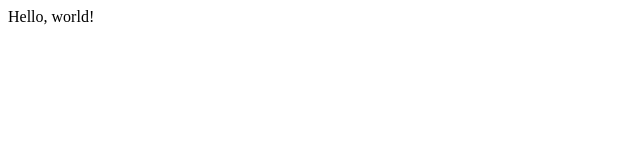
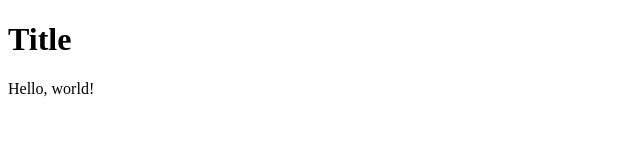
Before and after one commit to swayman01/cs50webProject0, a plain HTML site: page hello.html in a window 1280 px wide. Shown: the whole page, without its empty margins (0-640 px from the left). Drawn offline with Linux system fonts and the light colour scheme.

Commit message:
Update hello.html

```diff
--- a/hello.html
+++ b/hello.html
@@ -4,6 +4,7 @@
         <title>My Webpage</title>
     </head>
     <body>
-        Hello, world!
+        <h1>Title</h1>
+        <p>Hello, world!</p>
     </body>
 </html>
```
